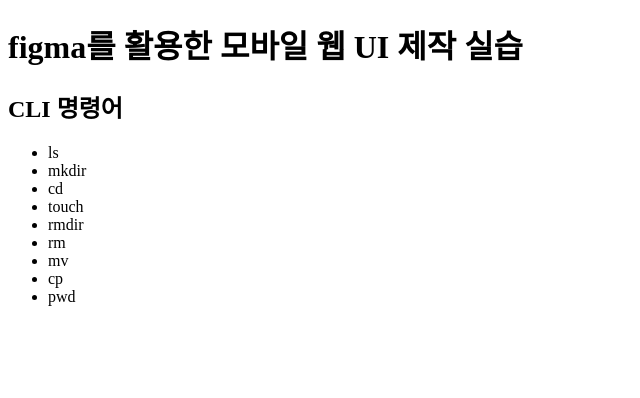
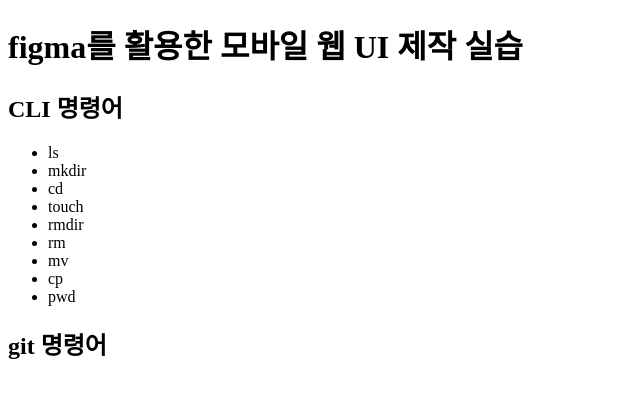
Before and after one commit to chohyeona/jeonju, a plain HTML site: page index.html in a window 1280 px wide. Shown: the whole page, without its empty margins (0-640 px from the left). Drawn offline with Linux system fonts and the light colour scheme.

Commit message:
git 제목 추가

```diff
--- a/index.html
+++ b/index.html
@@ -19,5 +19,6 @@
     <li>cp</li>
     <li>pwd</li>
   </ul>
+  <h2>git 명령어</h2>
 </body>
 </html>
```
